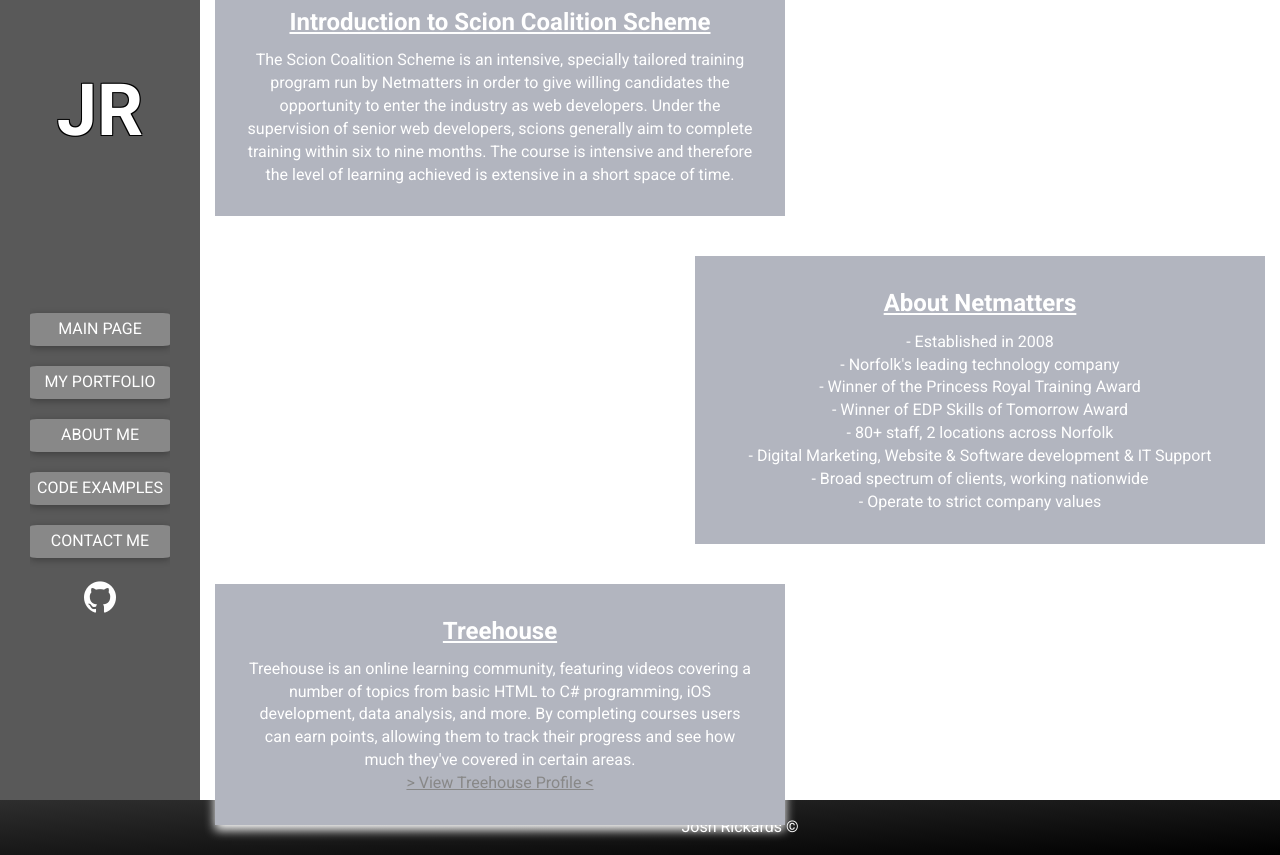
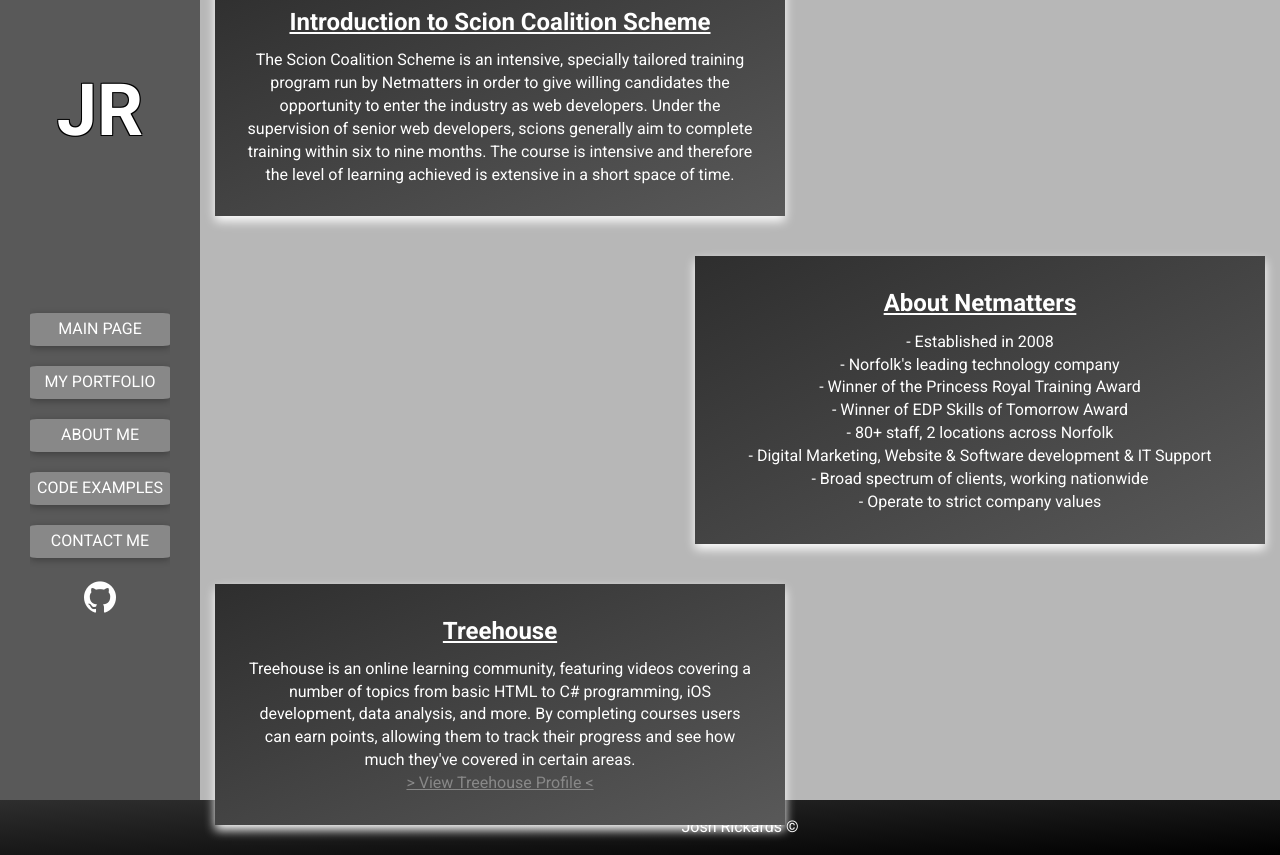
Before and after one commit to JoshR95/portfolioJR95, a PHP site: page /pages/scsScheme.php in a window 1280 px wide. Run offline with PHP 8.4, Linux system fonts and the light colour scheme; some web fonts are replaced.

Commit message:
made changes to colour scheme
whole portfolios colour scheme matches now

```diff
--- a/css/application.css
+++ b/css/application.css
@@ -1023,7 +1023,8 @@ textarea::placeholder {
   border-radius: 5%;
   -webkit-box-shadow: 0 5px 20px white;
           box-shadow: 0 5px 20px white;
-  background-color: #595959;
+  background: -webkit-gradient(linear, left top, right bottom, from(#2e2e2e), to(#595959));
+  background: linear-gradient(to bottom right, #2e2e2e, #595959);
   cursor: pointer;
   position: relative;
   top: 0;
@@ -1183,6 +1184,7 @@ textarea::placeholder {
   -webkit-box-pack: center;
       -ms-flex-pack: center;
           justify-content: center;
+  background-color: #b7b7b7;
 }
 
 .scsScheme-header {
@@ -1211,7 +1213,8 @@ textarea::placeholder {
 .scs-scheme-element {
   width: 100%;
   font-size: 1rem;
-  background-color: #b2b5bf;
+  background: -webkit-gradient(linear, left top, right bottom, from(#2e2e2e), to(#595959));
+  background: linear-gradient(to bottom right, #2e2e2e, #595959);
   -webkit-box-shadow: 0 5px 10px white;
           box-shadow: 0 5px 10px white;
   text-align: center;
--- a/pages/codeExamples.php
+++ b/pages/codeExamples.php
@@ -112,6 +112,7 @@
 
     <?php include_once '../includes/footer.php'; ?>
     <script src="../js/jquery-3.7.1.min.js"></script>
+    <script src="./js/particles.min.js"></script>
     <script src="../js/main.js"></script>
   </body>
 
--- a/pages/scsScheme.php
+++ b/pages/scsScheme.php
@@ -24,7 +24,6 @@
 
     <header>
         <div class="main-container scs-scheme-main-container container">
-          <!-- <div id="particles-js"></div> -->
           <div class="scs-scheme">
             <div class="scs-scheme-element scs-left-element">
               <h2>Introduction to Scion Coalition Scheme</h2>
@@ -64,6 +63,7 @@
 
 
     <?php include_once '../includes/footer.php'; ?>
+    <script src="./js/particles.min.js"></script>
     <script src="../js/main.js"></script>
   </body>
 
--- a/scss/layout/_codeExample.scss
+++ b/scss/layout/_codeExample.scss
@@ -35,7 +35,7 @@
 }
 
 .code-example-pic {
-    position: relative; // Add this lines
+    position: relative;
     width: 100%;
     max-width: 500px;
     height: auto;
@@ -54,7 +54,7 @@
     padding: 30px;
     border-radius: 5%;
     box-shadow: 0 5px 20px $white;
-    background-color: $fourth-color;
+    background: linear-gradient(to bottom right, $fifth-color, $fourth-color );
     cursor: pointer;
     @include hover-move;
     // this div is so the tag has a relative position to be adujsted to as the ce tag is absolute it positions of the next
--- a/scss/layout/_scsScheme.scss
+++ b/scss/layout/_scsScheme.scss
@@ -3,6 +3,7 @@
     display: flex;
     flex-direction: column;
     justify-content: center;
+    background-color: $second-color;
 }
 
 .scsScheme-header{
@@ -23,7 +24,7 @@
 .scs-scheme-element {
     width: 100%;
     font-size: 1rem;
-    background-color: $primary-color-dark;
+    background: linear-gradient(to bottom right, $fifth-color, $fourth-color );
     box-shadow: 0 5px 10px $white;
     text-align: center;
     margin: 20px 0;
```
Also changed, not shown: 1 other file.
